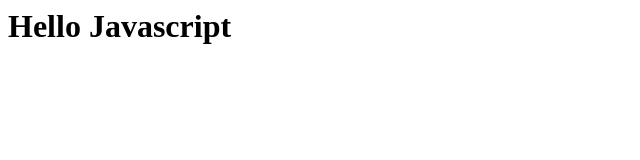
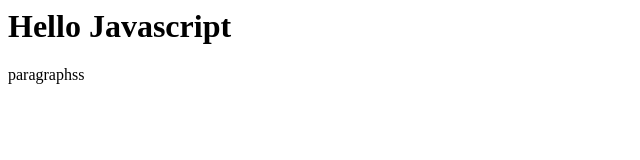
Before and after one commit to YashnarYoriqulov/github-tutoriall, a plain HTML site: page index.html in a window 1280 px wide. Shown: the full height of the page, 0-640 px from the left. Drawn offline with Linux system fonts and the light colour scheme.

Commit message:
add new p tag

```diff
--- a/index.html
+++ b/index.html
@@ -1,2 +1,3 @@
 <h1>Hello Javascript</h1>
 <script src="js/script.js"></script>
+<p>paragraphss</p>
```
